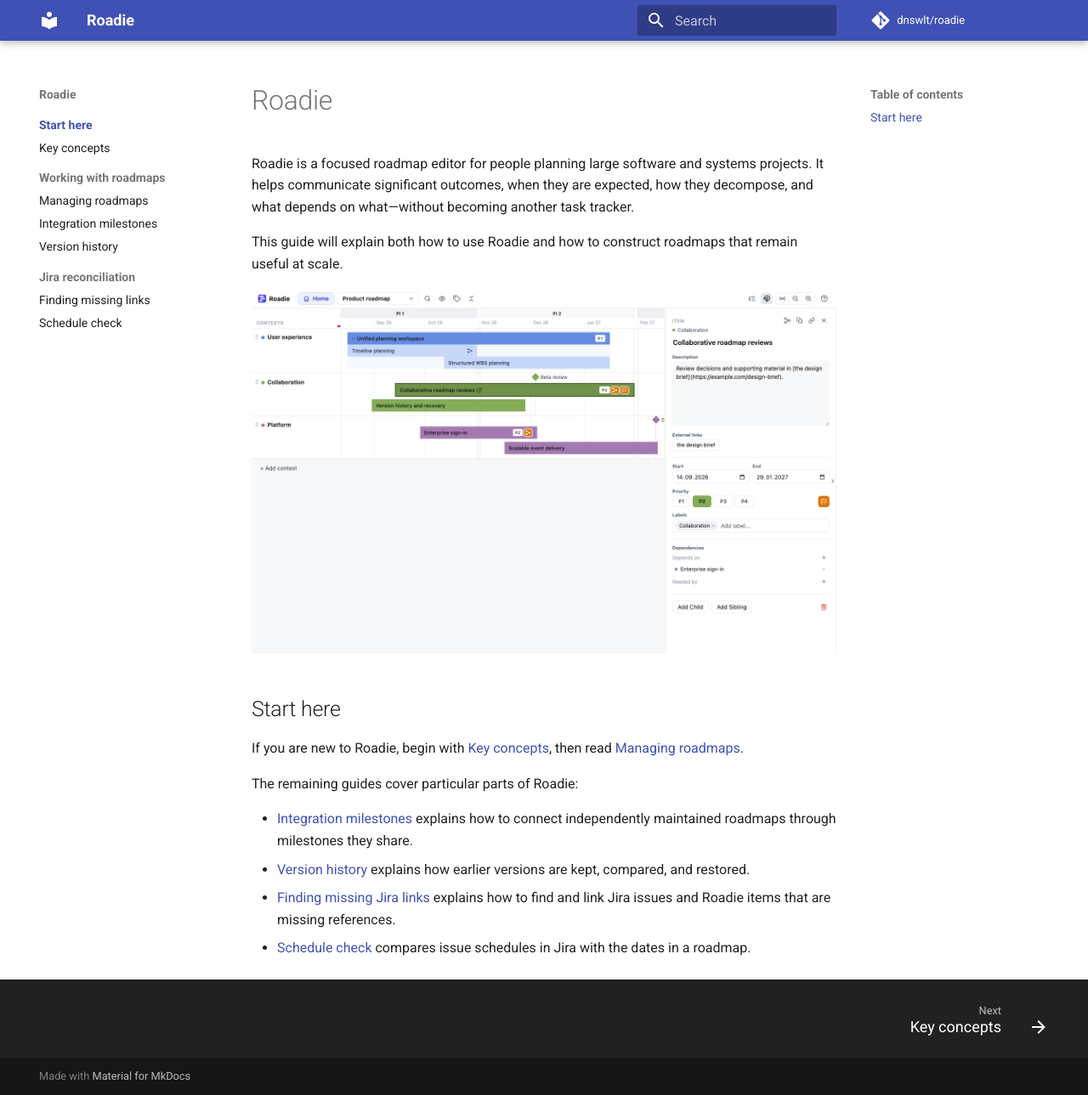
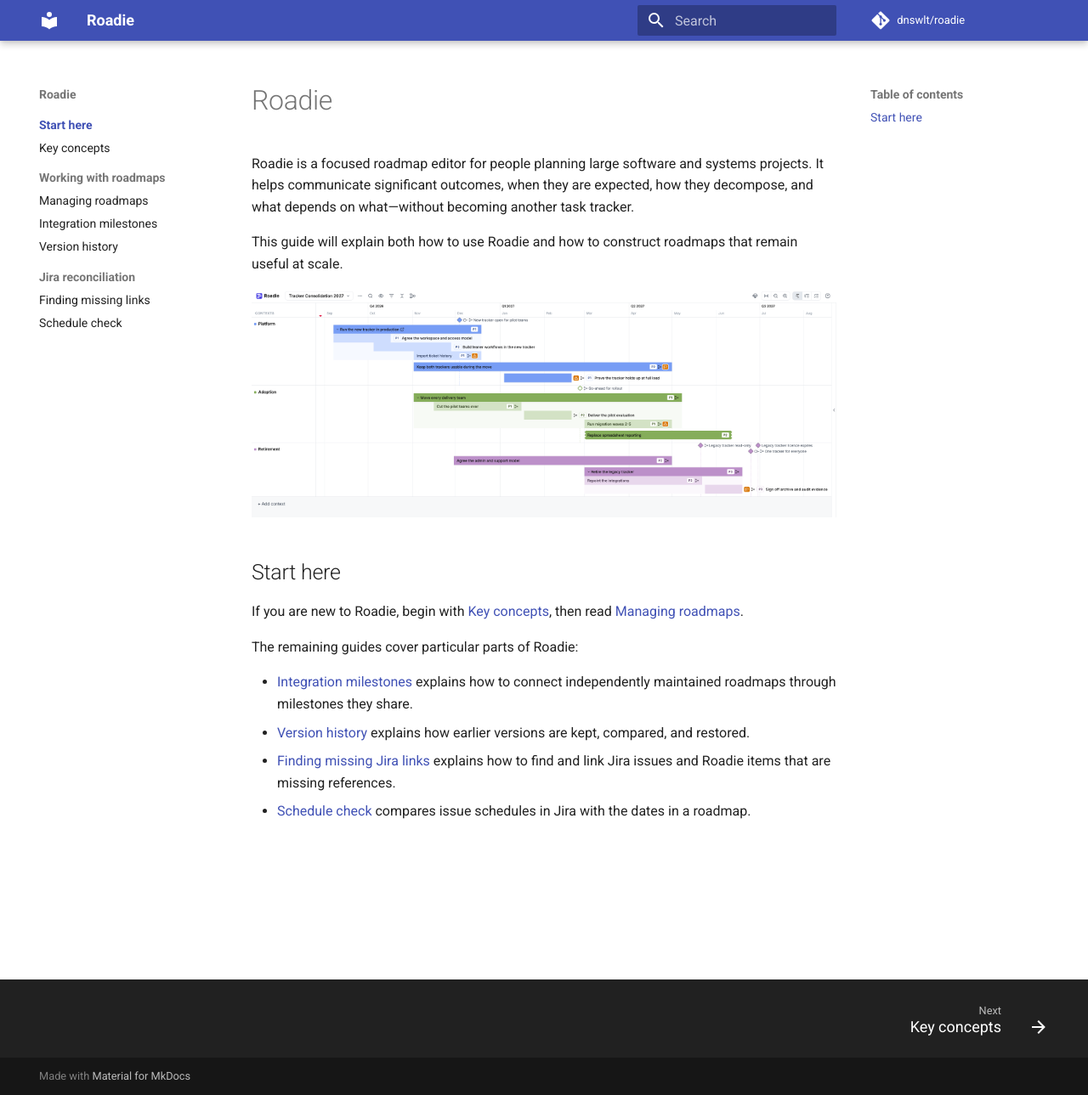
Before and after one commit to dnswlt/roadie, an MkDocs documentation site: the page built from docs/index.md, in a window 1280 px wide and 1289 px high. Shown: the whole window at 85% size. Built offline with MkDocs 1.6.1 and Material for MkDocs 9.7.7, drawn with Linux system fonts in a browser that asks for light colours; comment, search, counter and statistics services are not loaded.

Commit message:
Update overview image in documentation

```diff
--- a/docs/index.md
+++ b/docs/index.md
@@ -8,7 +8,7 @@
 This guide will explain both how to use Roadie and how to construct roadmaps
 that remain useful at scale.
 
-[![A Roadie timeline with contexts, parent and child items, milestones, dependencies, and the item panel.](assets/roadie-overview.png)](assets/roadie-overview.png)
+[![A Roadie roadmap for consolidating two issue trackers, with contexts, nested items, milestones, priorities, risks, flags, and dependencies.](assets/roadie-overview.png)](assets/roadie-overview.png)
 
 ## Start here
 
```
Also changed, not shown: docs/assets/roadie-overview.png.
